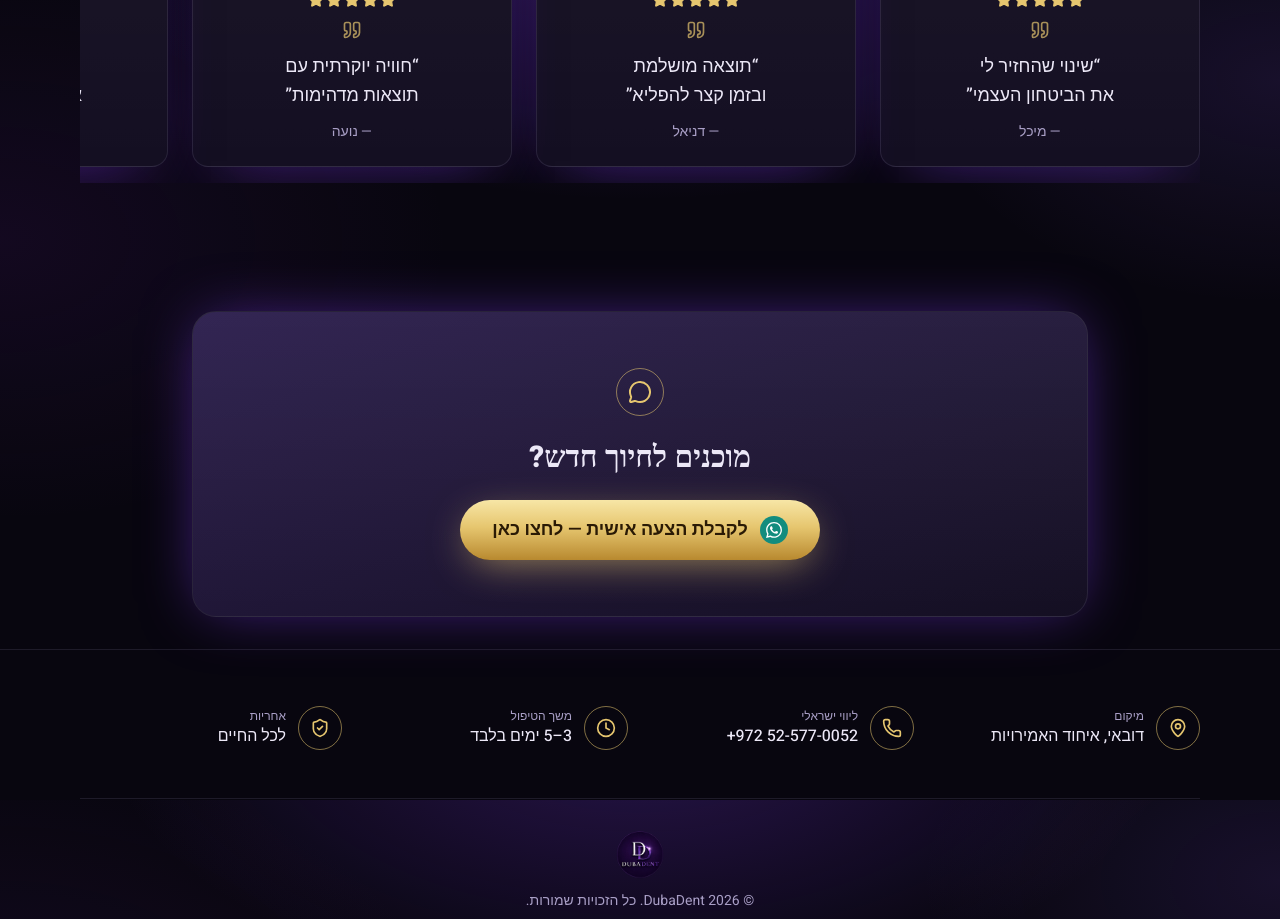
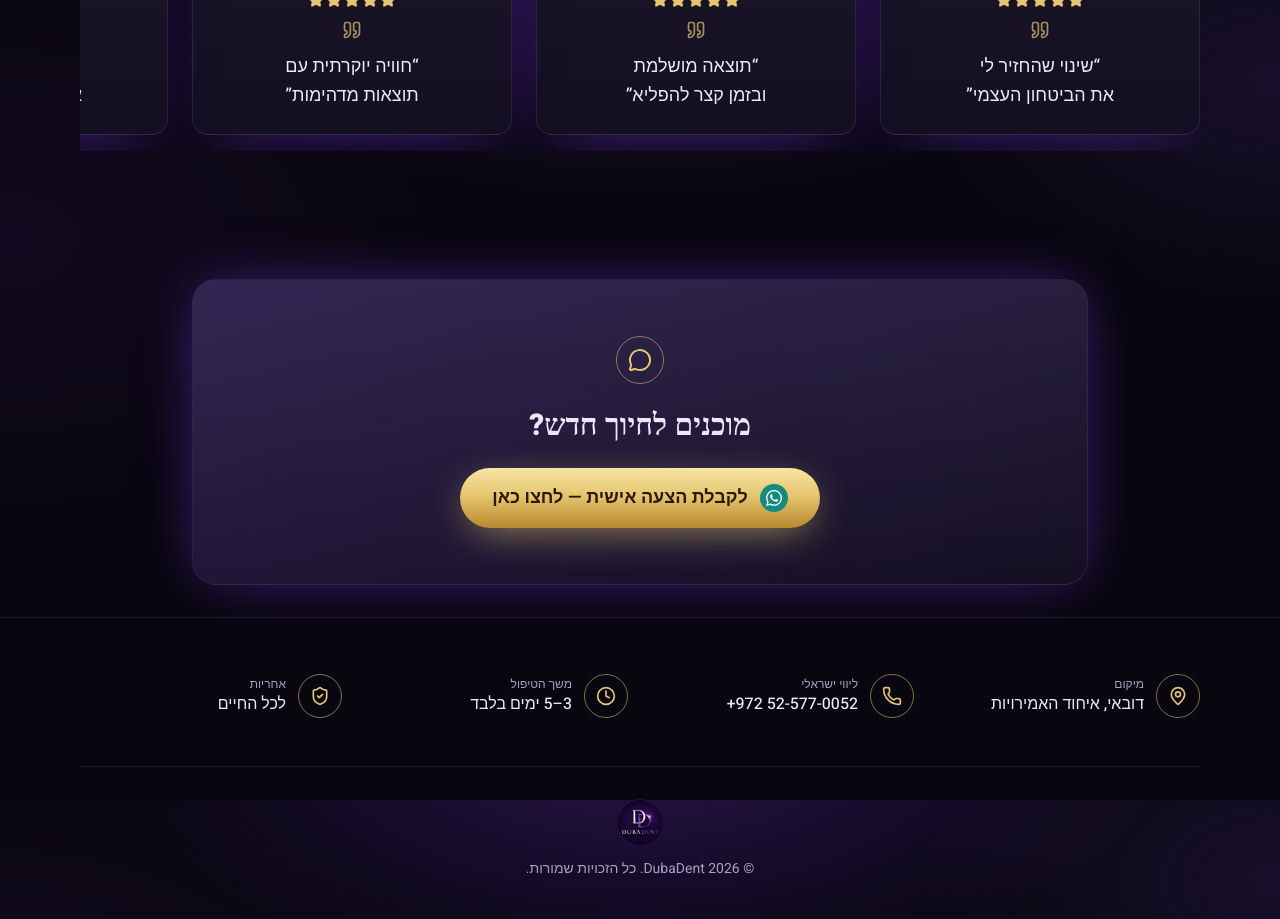
Before and after one commit to danielsem4/duba-dent, a React (Vite) app: page / in a window 1280 px wide. Shown: the part 4000-4919 px from the top of the page. Built offline with nearby package versions, Linux system fonts and the light colour scheme; a web font is replaced by a local one.

Commit message:
removed the names from the video cards

```diff
--- a/src/screens/home/components/Testimonials.tsx
+++ b/src/screens/home/components/Testimonials.tsx
@@ -52,7 +52,6 @@ export function Testimonials() {
                 <p className="text-lg leading-relaxed font-medium text-balance">
                   “{item.quote}”
                 </p>
-                <span className="text-muted-foreground text-sm">— {item.name}</span>
               </div>
             </div>
           )
```
